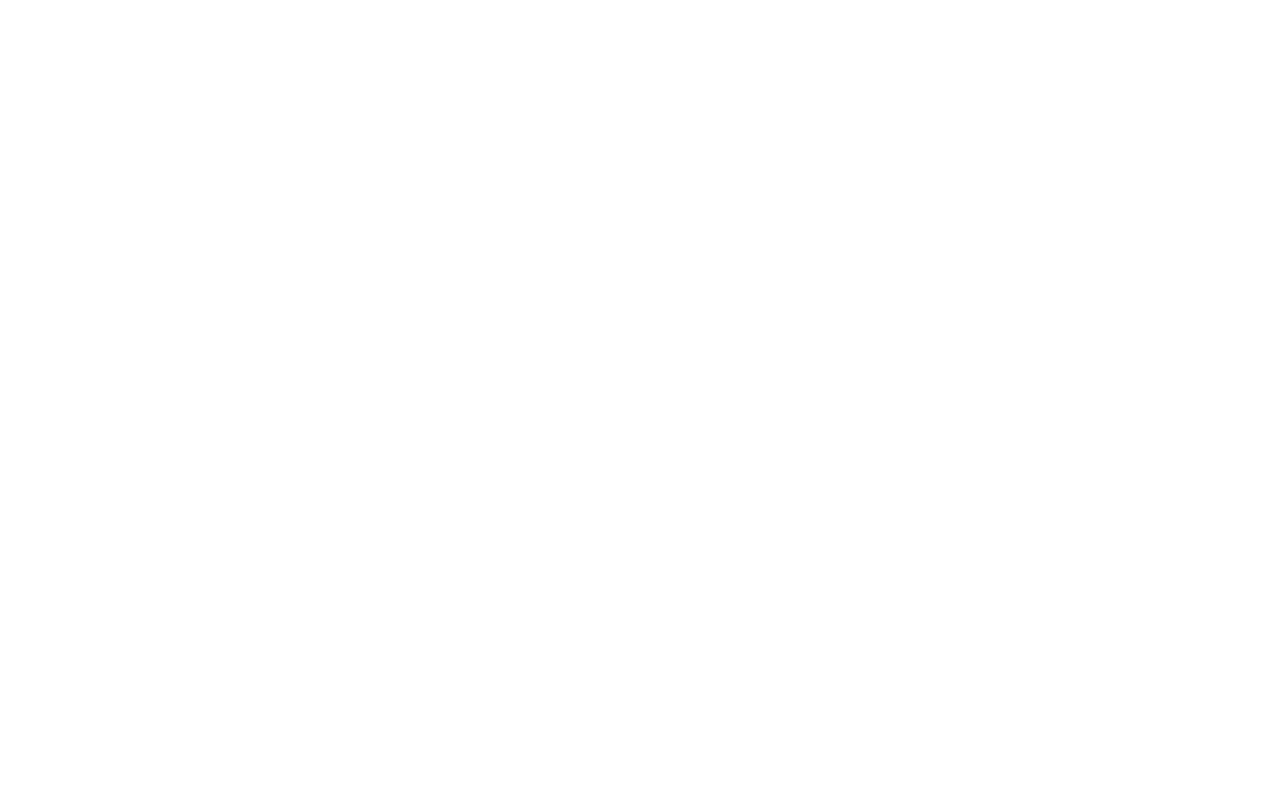
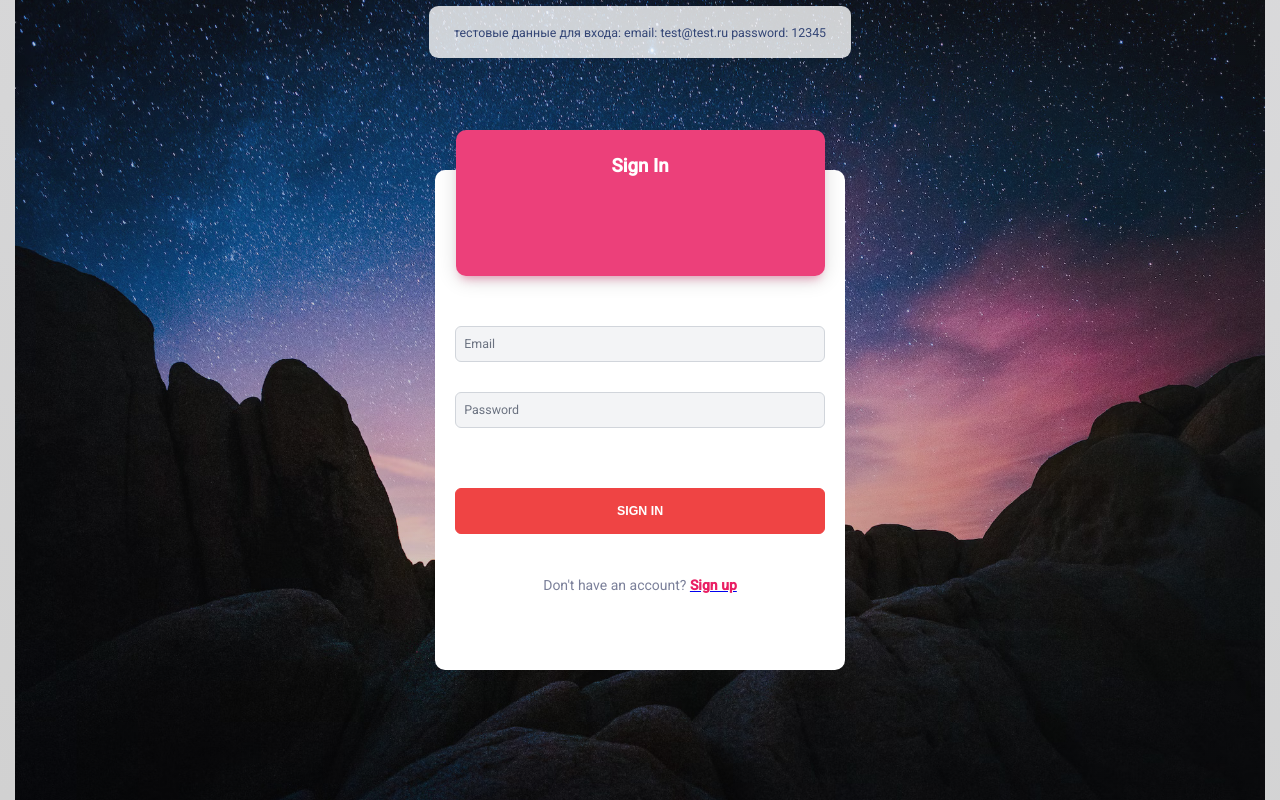
Before and after one commit to Pogopin/vk-api, a Vue app: page /signin in a window 1280 px wide. Before the commit this address had no page. Built offline with nearby package versions, Linux system fonts and the light colour scheme; a web font is replaced by a local one.

Commit message:
refactoring

```diff
--- a/src/App.vue
+++ b/src/App.vue
@@ -1,10 +1,8 @@
 <script setup>
-import { RouterLink, RouterView } from 'vue-router'
+import { RouterLink, RouterView, useRouter } from 'vue-router';
 </script>
-
 <template>
   <RouterView />
 </template>
-
 <style scoped>
 </style>
--- a/src/components/widgets/signInForm/index.vue
+++ b/src/components/widgets/signInForm/index.vue
@@ -6,11 +6,12 @@
 	import Toast from 'primevue/toast';
 	import { useToast } from 'primevue/usetoast';
 	import { useRouter } from "vue-router";
-
+  import { useUsersStore } from '@/stores/usersStore.js';
 	import { http } from '@/utils/apiService.js';
 	import { saveTokenToCookies } from '@/utils/cookies.js';
 	const toast = useToast();
 	const router = useRouter();
+  const usersStore = useUsersStore();
 
 	const inputFormData = ref({
 		emailValue: null,
@@ -22,12 +23,12 @@
 			password: inputFormData.value.passwordValue
 		});
 		if(resp.data) {
-			// console.log(resp)
 			saveTokenToCookies(resp.token);
+      // usersStore.setIsAuthStatus(true);
+
 			toast.add({ severity: 'success', summary: 'Авторизация успешна!', life: 3000 });
-
 			setTimeout(() => {
-				router.push('/main');
+				router.push('/');
 			},2000)
 		} else {
 			toast.add({ severity: 'error', summary: 'Такой пользователь не зарегистрирован!', life: 3000 });
@@ -36,6 +37,7 @@
 
 </script>
 <template>
+  <div class="navigator"><p class="navigator__text">тестовые данные для входа: email: test@test.ru password: 12345</p></div>
 	<form class="signIn__form"
   	@submit.prevent="submitForm"
 	>
@@ -71,8 +73,18 @@
 </template>
 
 <style scoped>
+.navigator {
+  position: fixed;
+  top: 0;
+  background-color: rgba(255, 255, 255, 0.8);
+  border-radius: 0.75rem;
+  padding: 1.5rem 2rem;
+  color: #344676;
+  font-size: 1rem;
+  margin: 0.5rem 3rem;
+}
+
 .signIn__form {
-	max-width: 410px;
 	width: 410px;
 	height: 500px;
 	background-color: white;
@@ -84,6 +96,12 @@
   flex-direction: column;
   align-items: center;
   justify-content: center;
+  margin-top: 40px;
+}
+@media screen and (max-width: 1024px) {
+  .signIn__form {
+    width: 300px;
+  }
 }
 .signIn__form-header {
 	position: absolute;
@@ -96,6 +114,7 @@
 	padding-top: 2rem;
 }
 .signIn__form-header-text {
+  font-size: 1.5rem;
 	text-align: center;
 	font-weight: 700;
 	color: #FFF;
--- a/src/router/index.js
+++ b/src/router/index.js
@@ -1,15 +1,21 @@
-import { createRouter, createWebHistory } from 'vue-router'
-import HomeVkPage from '../views/HomeView.vue'
-import SignUpPage from '../views/SignUpPage.vue'
-import SignInPage from '../views/SignInPage.vue'
+import { createRouter, createWebHistory } from 'vue-router';
+import HomeVkPage from '../views/HomeView.vue';
+import SignUpPage from '../views/SignUpPage.vue';
+import SignInPage from '../views/SignInPage.vue';
+import { getTokenInCookies } from '@/utils/cookies.js';
+
+import { useUsersStore } from '@/stores/usersStore.js';
 
 const router = createRouter({
   history: createWebHistory(import.meta.env.BASE_URL),
   routes: [
     {
       path: '/',
-      name: 'signin',
-      component: SignInPage
+      name: 'main',
+      meta: {
+        authStatus: true
+      },
+      component: HomeVkPage
     },
     {
       path: '/signup',
@@ -17,12 +23,21 @@ const router = createRouter({
       component: SignUpPage
     },
     {
-      path: '/main',
-      name: 'main',
-      component: HomeVkPage
+      path: '/signin',
+      name: 'signin',
+      component: SignInPage
     },
 
   ]
 })
+router.beforeEach(async (to, from, next) => {
+  const token = getTokenInCookies();
+  if(token === undefined && to.meta.authStatus) {
+    next({
+      path: '/signin',
+    })
+  }
+  next();
+})
 
 export default router
--- a/src/stores/usersStore.js
+++ b/src/stores/usersStore.js
@@ -1,15 +1,17 @@
-import { defineStore } from 'pinia'
-import { http } from '@/utils/apiService.js'
+import { defineStore } from 'pinia';
+import { http } from '@/utils/apiService.js';
 
-const id = 'users-store'
+const id = 'users-store';
 export const useUsersStore = defineStore(id, {
 	state: () => {
 		return {
-			usersList: []
+			usersList: [],
+      isAuthStatus: false,
 		}
 	},
 	getters: {
-		getUsersData: (state) => state.usersList
+		getUsersData: (state) => state.usersList,
+    getIsAuthStatus: (state) => state.isAuthStatus
 	},
 	actions: {
 		async getUsers() {
@@ -25,7 +27,7 @@ export const useUsersStore = defineStore(id, {
 				return el.email === (value)
 			})
 		},
-    async checkUserIsAuth(resource, tokenValue) {
+    async checkUserIsAuth(resource, tokenValue) {// проверка, живет ли токен.
       try {
         const responce = await fetch(`https://1ff6007222bdc06f.mokky.dev${resource}`, {
           method: "GET",
@@ -34,12 +36,17 @@ export const useUsersStore = defineStore(id, {
           }
         })
         const data = await responce.json();
-        if(data.statusCode) return data.statusCode;
-        else return data
-
+        if(data.statusCode) {
+          this.isAuthStatus = false;
+          return
+        }
+        this.isAuthStatus = true;
       } catch (error) {
-          console.log(error)
+          console.log(error);
       }
+    },
+    async setIsAuthStatus(value) {
+      this.isAuthStatus = value;
     }
 	}
 })
--- a/src/views/HomeView.vue
+++ b/src/views/HomeView.vue
@@ -8,12 +8,11 @@ import _ from 'lodash';
 import * as echarts from 'echarts';
 import setEchartProp from '@/assets/js/chartOption.js';
 import { useRouter } from 'vue-router';
-import { deleteTokenInCookies, getTokenInCookies } from '@/utils/cookies.js';
+import { deleteTokenInCookies } from '@/utils/cookies.js';
 import { useUsersStore } from '@/stores/usersStore.js';
 
-
+const usersStore = useUsersStore();
 const router = useRouter();
-const usersStore = useUsersStore();
 
 const APP_ID = '51809385';
 const version = '5.199';
@@ -57,11 +56,7 @@ onMounted(async() => {
   vScroller.style.display = 'flex';
   vScroller.style.flexWrap = 'wrap';
   vScroller.style.gap = '10px';
-
-  const token = getTokenInCookies();
-  const auth = await usersStore.checkUserIsAuth('/auth_me', token);
-  if(auth === 401) router.push('/');
-
+  vScroller.style.justifyContent = 'center';
 })
 watch(chartOptions, () => {
   chart.setOption(chartOptions.value)
@@ -72,9 +67,9 @@ watch(inputNameGroup, () => {
 const exit = () => {
   deleteTokenInCookies();
   console.log('куки очищены')
-  router.push('/');
+  // usersStore.setIsAuthStatus(false)
+  router.push('/signin');
 }
-
 </script>
 
 <template>
@@ -95,6 +90,7 @@ const exit = () => {
       </span>
     </form>
     <VirtualScroller :items="members" :itemSize="50" class="border-1 surface-border border-round mt-20" style="height: 80vh">
+      <input type="text">
       <template v-slot:item="{ item }">
         <div :class="['members__item', {'members__item_girl' : item.sex == 1}]"><img class="members__img" :src="item.photo_200_orig" alt=""></div>
       </template>
@@ -104,8 +100,26 @@ const exit = () => {
   </div>
 </template>
 <style scoped>
+@media screen and (max-width: 1340px) {
+  .form__item {
+    top: 100px !important;
+    left: calc(34vw + 22px) !important;
+    transform: translateX(0);
+  }
+}
+@media screen and (max-width: 1024px) {
+  .grafic {
+    display: none;
+  }
+}
+@media screen and (max-width: 1024px) {
+  .form__item {
+    left: 50% !important;
+
+  }
+}
 .mt-20 {
-  margin-top: 15vh;
+  margin-top: 160px;
 }
 .out-btn {
   width: 5%;
@@ -118,7 +132,7 @@ const exit = () => {
   padding: 15px;
 }
 .label {
-  font-size: 16px;
+  font-size: 1rem;
   color: magenta
 }
 .container {
@@ -131,10 +145,10 @@ const exit = () => {
 }
 .form__item {
   position: fixed;
-  top: 4vh;
+  top: 10vh;
   left: 50%;
   transform: translateX(-50%);
-  width: 40vw;
+  width: 50%;
 }
 .form__input {
   padding: 10px;
--- a/src/views/SignInPage.vue
+++ b/src/views/SignInPage.vue
@@ -4,9 +4,7 @@
 <template>
 	<div class="signIn">
 		<span class="mask bg-gradient-dark"></span>
-		<div class="signIn__form">
 			<SignInForm />
-		</div>
 	</div>
 </template>
 
@@ -20,6 +18,7 @@
 	display: flex;
 	justify-content: center;
 	align-items: center;
+  padding: 0 20px;
 }
 .mask {
   position: absolute;
```
